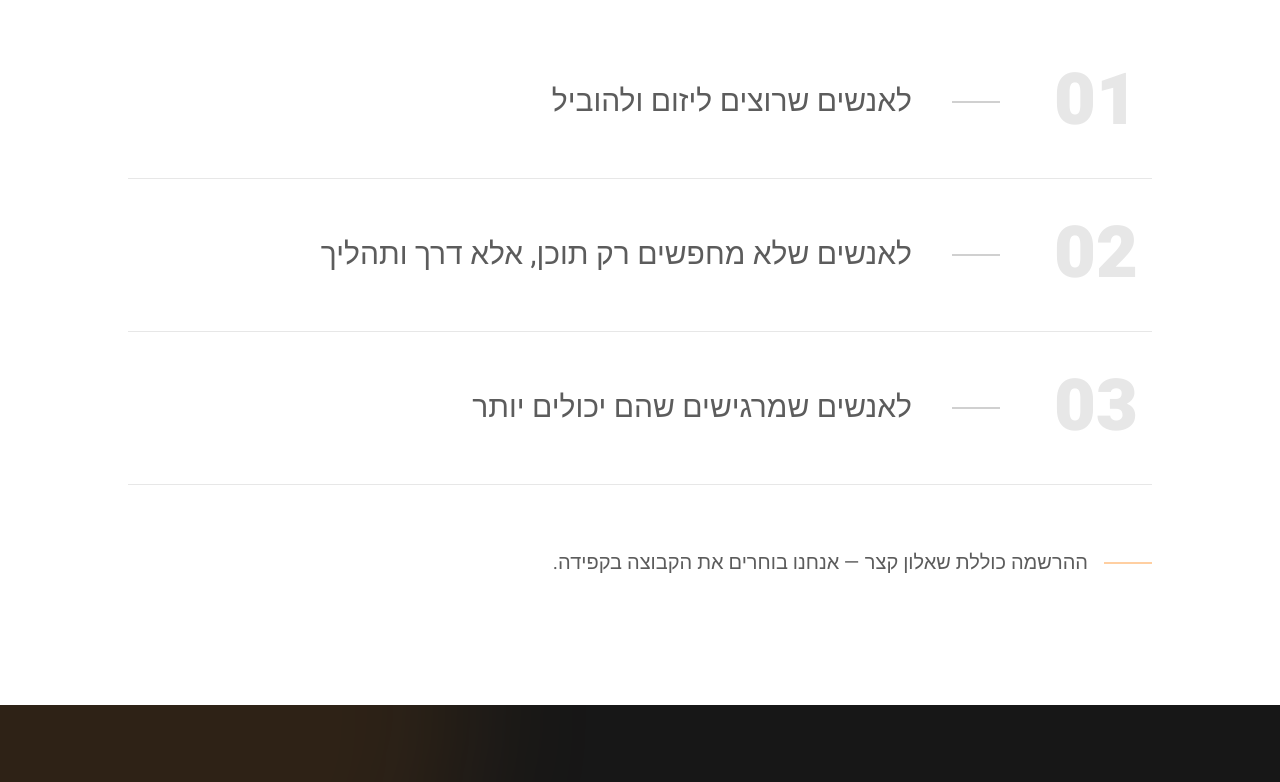
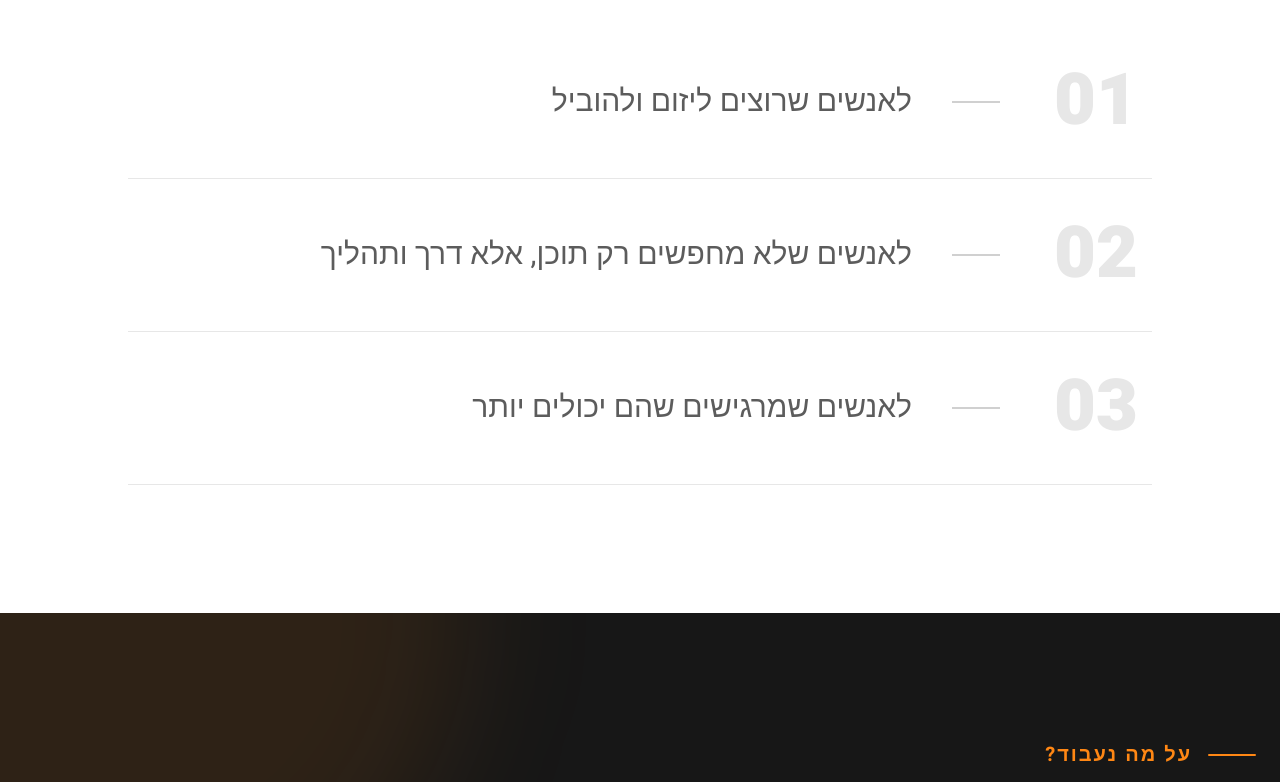
Before and after one commit to eladman/AMIR_PERSONAL, a Next.js app: page / in a window 1280 px wide. Shown: the part 2000-2782 px from the top of the page. Built offline with nearby package versions, Linux system fonts and the light colour scheme.

Commit message:
remove שאלון

```diff
--- a/src/components/Audience.tsx
+++ b/src/components/Audience.tsx
@@ -114,13 +114,6 @@ export default function Audience() {
           ))}
         </div>
 
-        {/* Curation note — ties to the short questionnaire in the registration flow */}
-        <div className="audience-header mt-12 md:mt-16 flex items-center gap-4">
-          <span className="hidden md:block w-12 h-[2px] bg-primary/40 shrink-0" />
-          <p className="text-base md:text-xl text-secondary/70 font-medium leading-relaxed">
-            ההרשמה כוללת שאלון קצר — אנחנו בוחרים את הקבוצה בקפידה.
-          </p>
-        </div>
       </div>
     </section>
   );
```
